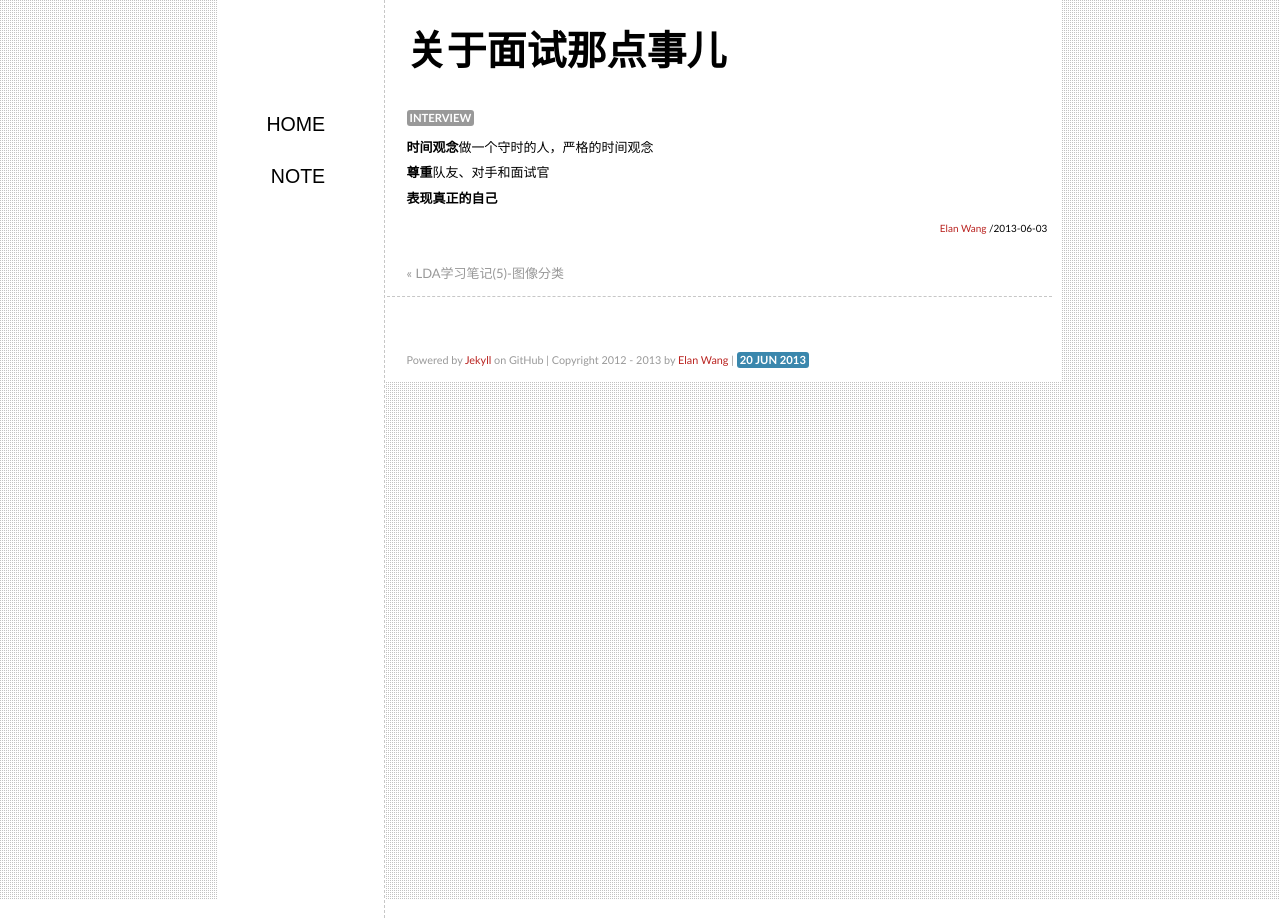
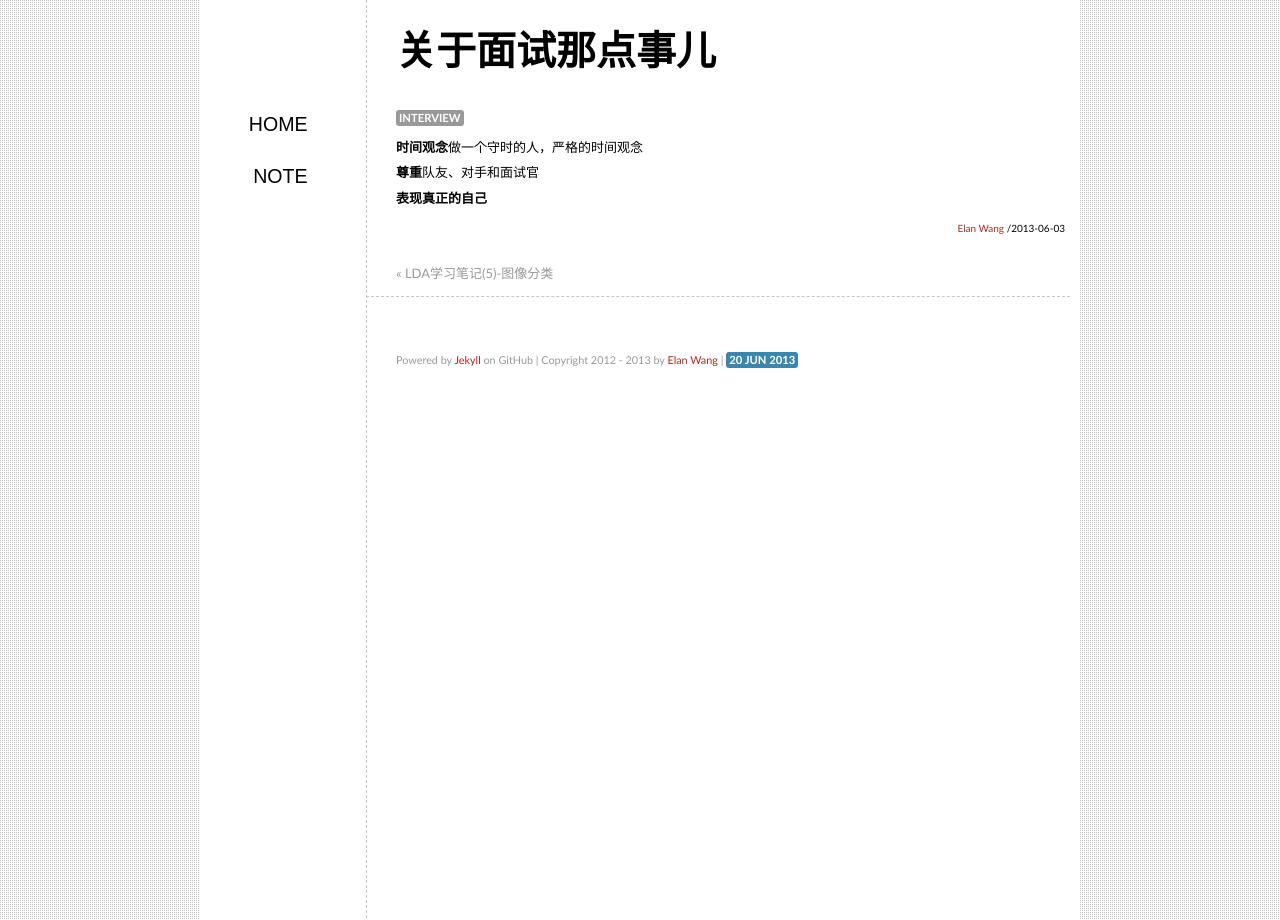
Before and after one commit to elan2wang/note, a Jekyll site: the page built from _posts/2013-06-03-interview-tips.md, in a window 1280 px wide. Built offline with Jekyll 4.4.1, drawn with Linux system fonts in a browser that asks for light colours; comment, search, counter and statistics services are not loaded.

Commit message:
edit background

```diff
--- a/style/note.css
+++ b/style/note.css
@@ -6,7 +6,7 @@
 }
 
 body {
-	margin:0 17%;
+	margin:0 200px;
 	font-size:14px;
 	color:#000000;
 	line-height: 1.8em;
@@ -15,22 +15,22 @@ body {
 }
 
 #sidebar {
-	height: 100%;
-	width: 13%;
-	float: left;
-	position: fixed;
+	height:100%;
+	width:13%;
+	float:left;
+	position:fixed;
 	top:0;
 	font-size:1.4em;
 	text-align:right;
-	padding-top: 5em;
+	padding-top:5em;
 	text-transform:uppercase;
 	background-color:#ffffff;
-	border-right: 1px dashed #c7c7c7;
+	border-right:1px dashed #c7c7c7;
 	font-family:"Electrolize",sans-serif;
 }
 
 #main {
-	height:auto;
+	height:100%;
 	width:80%;
 	float:right;
 	padding:10px 10px 10px 0;
```
